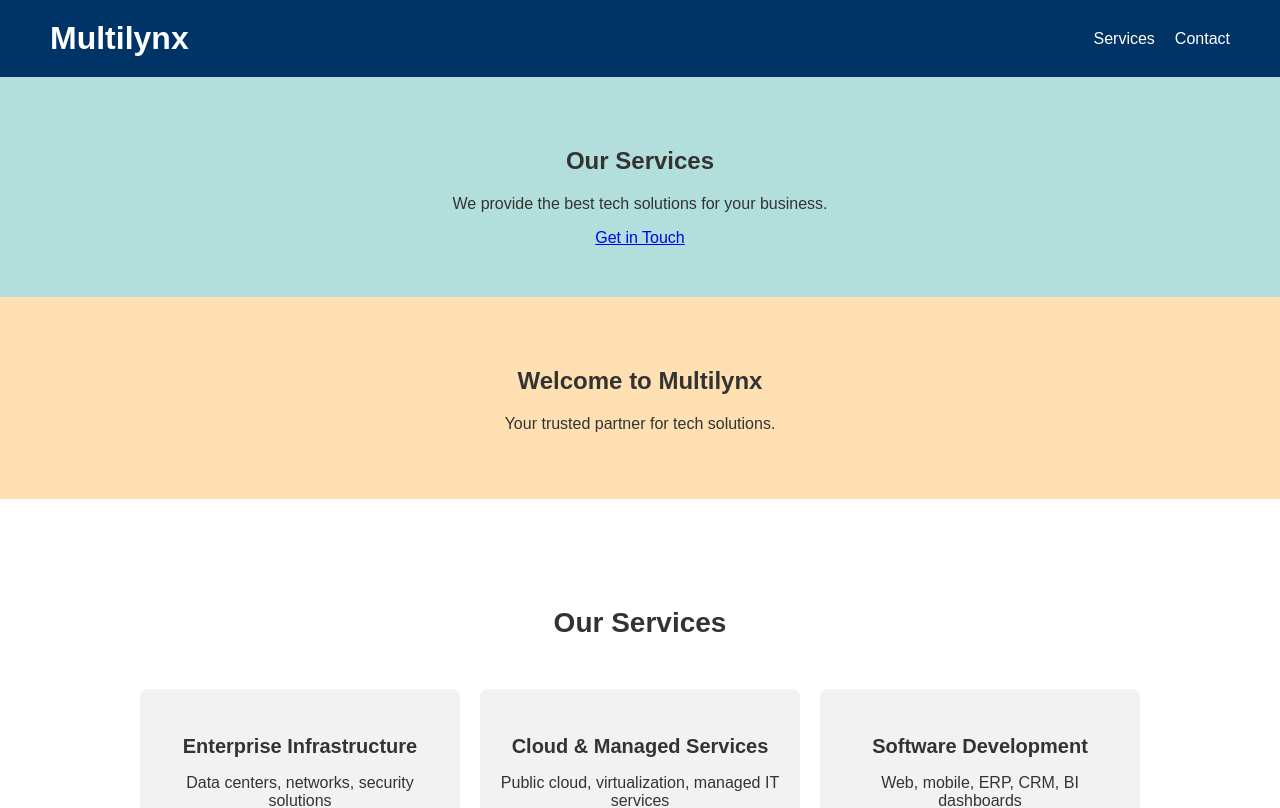
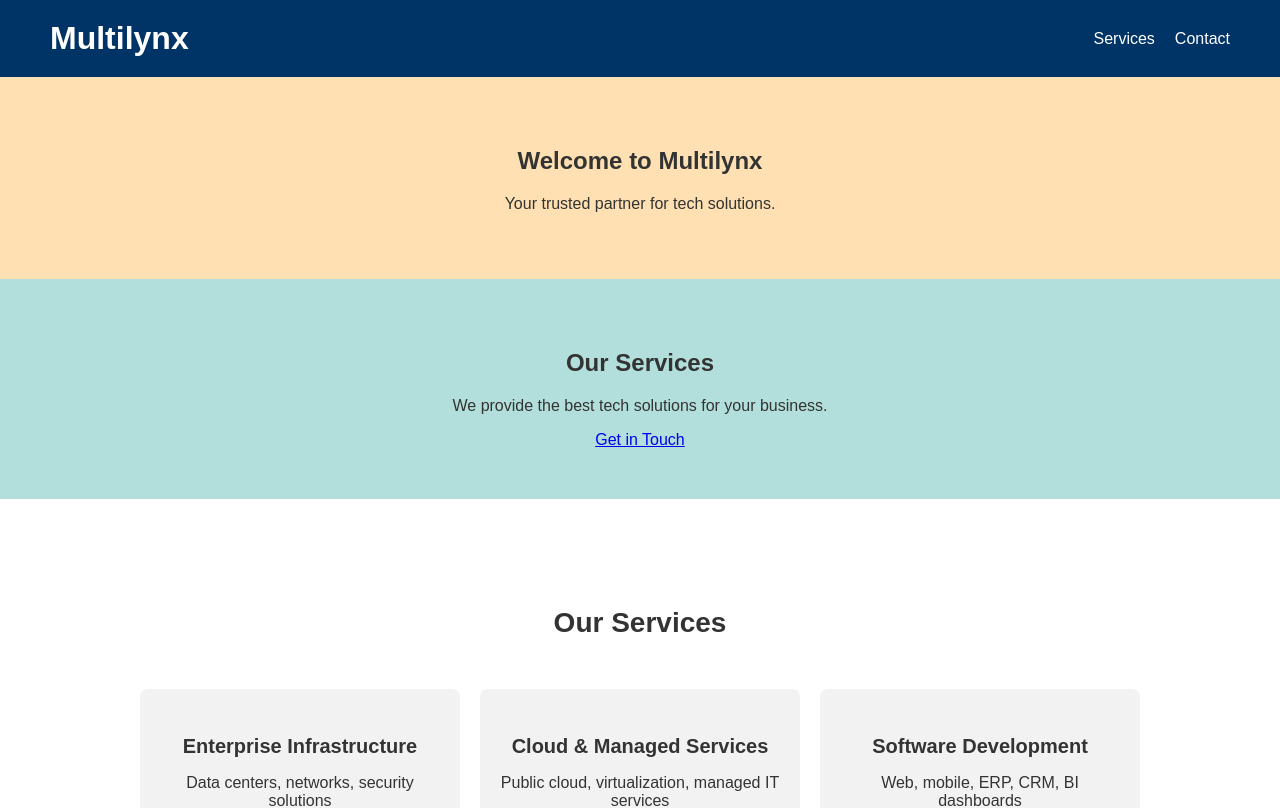
Before and after one commit to abbasaura/mlxweb, a React (Create React App) app: page / in a window 1280 px wide. Shown: the top 808 px of the page. Built offline with nearby package versions, Linux system fonts and the light colour scheme.

Commit message:
Update Tabs

```diff
--- a/src/components/Hero.jsx
+++ b/src/components/Hero.jsx
@@ -3,15 +3,15 @@ import React from "react";
 function Hero() {
   return (
     <>
+      <section style={{ padding: '50px', backgroundColor: '#ffe0b2', textAlign: 'center' }}>
+        <h1>Welcome to Multilynx</h1>
+        <p>Your trusted partner for tech solutions.</p>
+      </section>
+
       <section style={{ padding: '50px', backgroundColor: '#b2dfdb', textAlign: 'center' }}>
         <h1>Our Services</h1>
         <p>We provide the best tech solutions for your business.</p>
         <a href="#contact">Get in Touch</a>
-      </section>
-
-      <section style={{ padding: '50px', backgroundColor: '#ffe0b2', textAlign: 'center' }}>
-        <h1>Welcome to Multilynx</h1>
-        <p>Your trusted partner for tech solutions.</p>
       </section>
     </>
   );
```
